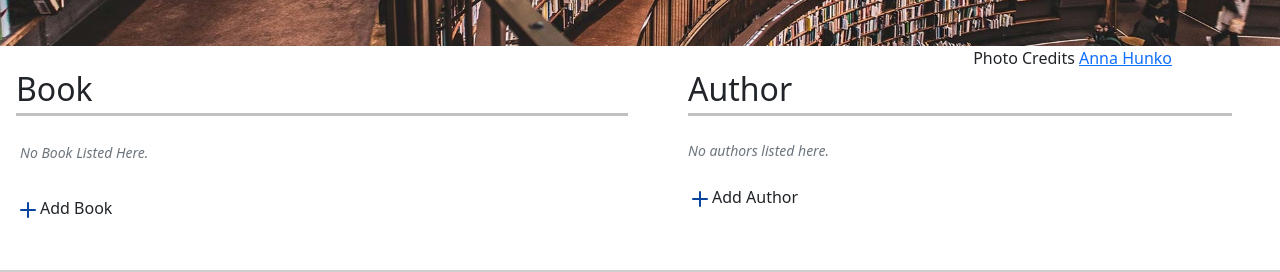
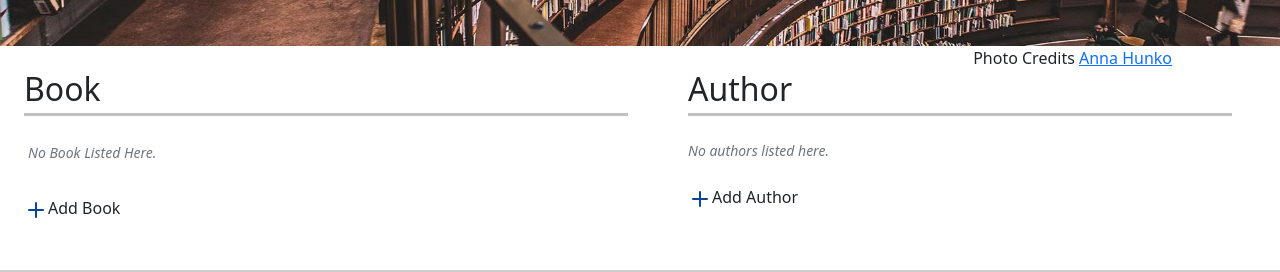
Before and after one commit to mihiHarshana/lib-individual, a React (Create React App) app: page / in a window 1280 px wide. Shown: the part 458-730 px from the top of the page. Built offline with nearby package versions, Linux system fonts and the light colour scheme.

Commit message:
Fix margin for Books section

```diff
--- a/src/MainApp.tsx
+++ b/src/MainApp.tsx
@@ -24,7 +24,7 @@ const MainApp = () => {
         <Col xs={12}>
           <Welcome />
         </Col>
-        <Col xs={12} lg={6} className="ps-md-3">
+        <Col xs={12} lg={6} className="ps-md-4">
           <BooksSection authors={authors}
                         onBookListChange={onBookListChange}/>
         </Col>
```
